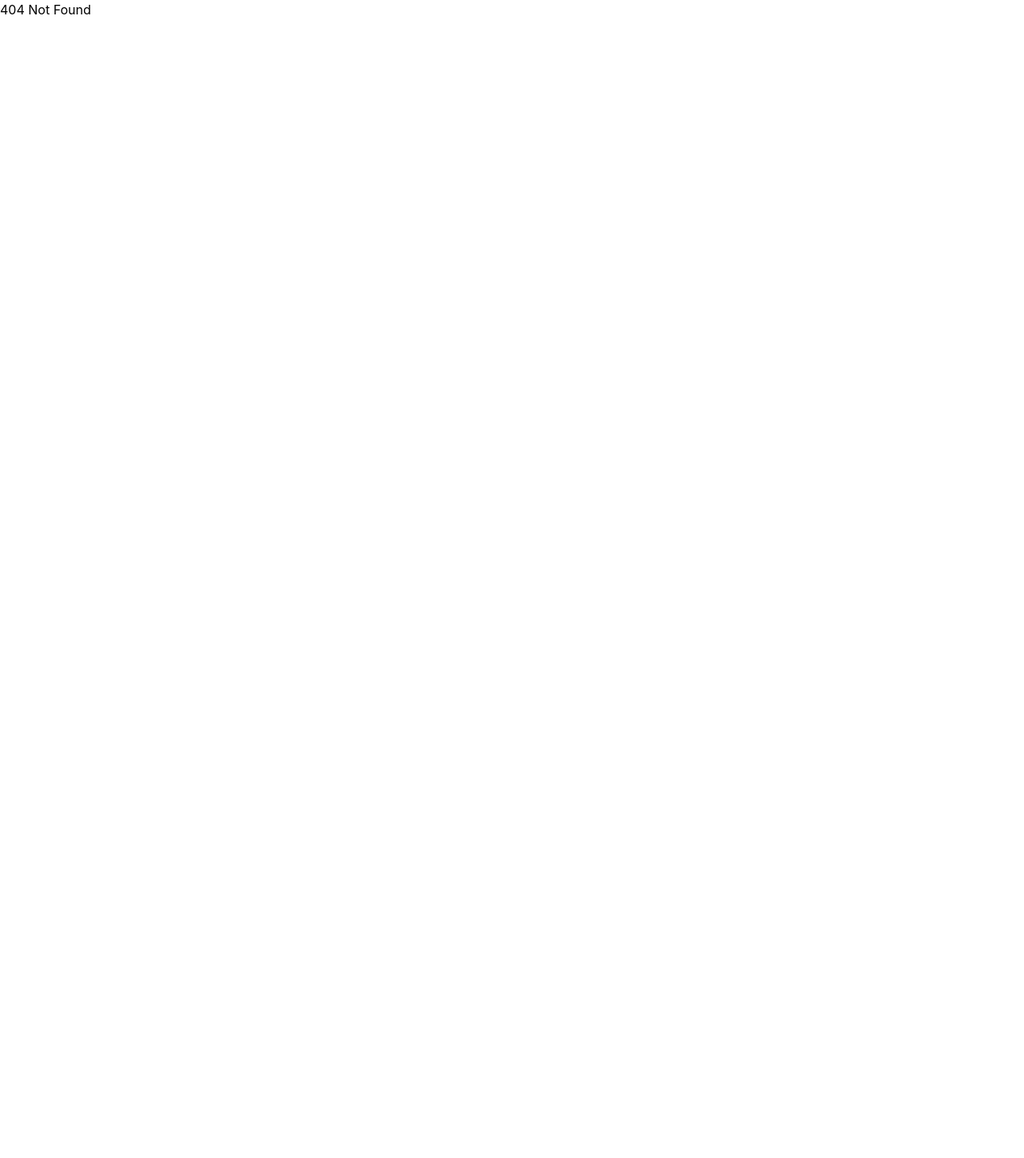
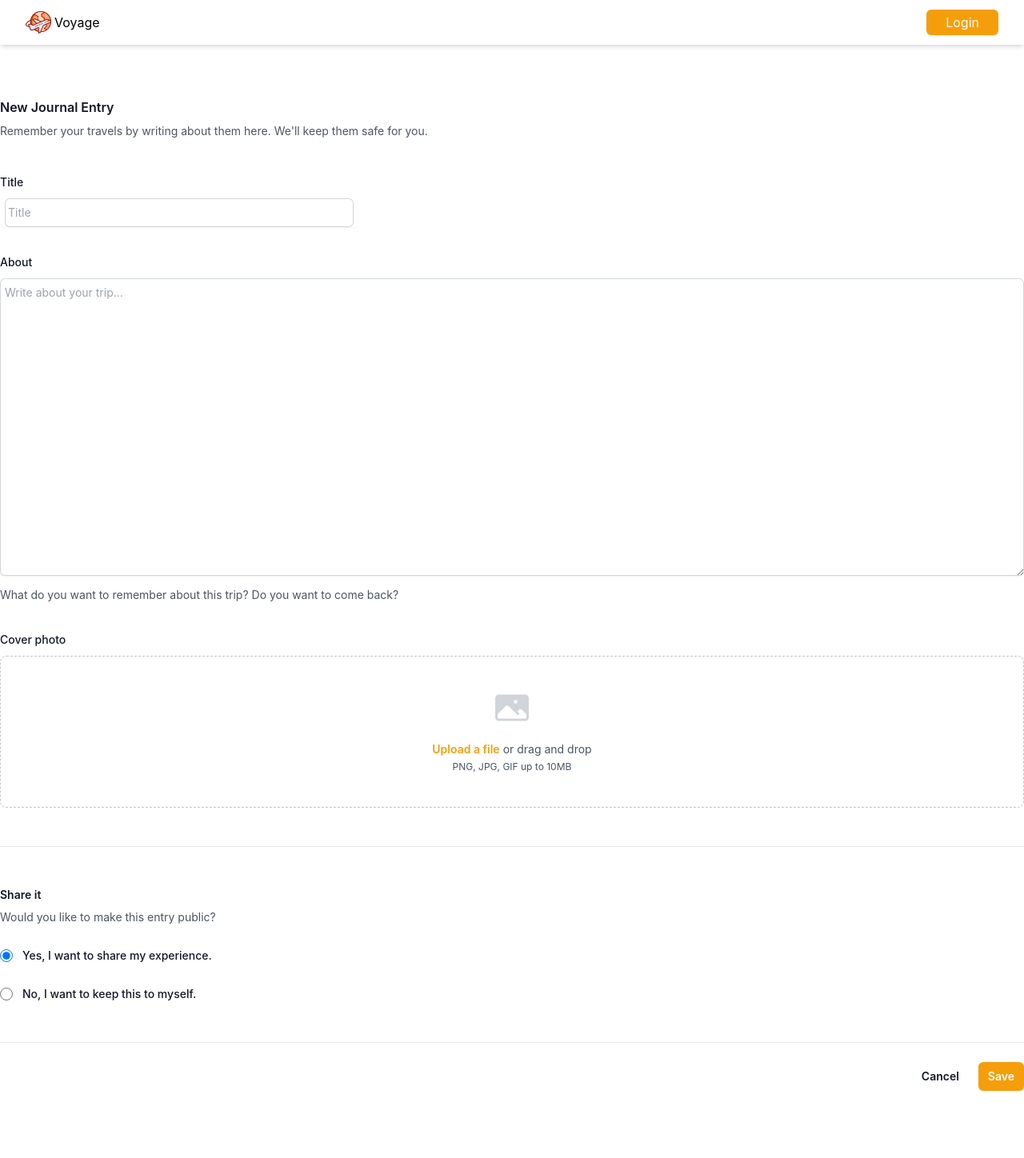
Before and after one commit to takapia95/Group-1, a React (Create React App) app in the folder client/: page /add-entry in a window 1280 px wide. Before the commit this address had no page. Shown: the top 1448 px of the page at 80% size. Before the commit the page ends 800 px from the top, so only its background shows below. Built offline with nearby package versions, Linux system fonts and the light colour scheme.

Commit message:
feat: Add 'add/entry' route to index.js, add AddEntry.jsx & Form.jsx components

```diff
--- /dev/null
+++ b/client/src/components/AddEntry.jsx
@@ -0,0 +1,11 @@
+import Form from "./Form";
+
+const AddEntry = () => {
+    return (
+        <div className="container mx-auto py-16">
+            <Form />
+        </div>
+    );
+}
+
+export default AddEntry;
--- /dev/null
+++ b/client/src/components/Form.jsx
@@ -0,0 +1,147 @@
+import { PhotoIcon } from '@heroicons/react/24/solid'
+import {useStore} from "../resources/store";
+import {useEffect, useState} from "react";
+
+const Form = () => {
+    const [error, setError] = useState('');
+    const addJournalEntry = useStore((state) => state.addJournalEntry);
+
+    const handleSubmit = async (e) => {
+        e.preventDefault();
+
+        const title = document.getElementById('title').value;
+        const text = document.getElementById('about').value;
+        const isPublic = document.getElementById('yes').checked; // TODO: use this to set the visibility of the entry
+
+        try {
+            await addJournalEntry(title, text);
+        } catch (error) {
+            setError('Failed to add journal entry');
+            console.error('Failed to add journal entry:', error);
+        }
+    };
+
+    return (
+        <form onSubmit={handleSubmit} id="form">
+            <div className="space-y-12">
+                <div className="border-b border-gray-900/10 pb-12">
+                    <h2 className="text-base font-semibold leading-7 text-gray-900">New Journal Entry</h2>
+                    <p className="mt-1 text-sm leading-6 text-gray-600">
+                        Remember your travels by writing about them here. We'll keep them safe for you.
+                    </p>
+
+                    <div className="mt-10 grid grid-cols-1 gap-x-6 gap-y-8 sm:grid-cols-6">
+                        <div className="sm:col-span-4">
+                            <label htmlFor="username" className="block text-sm font-medium leading-6 text-gray-900">
+                                Title
+                            </label>
+                            <div className="mt-2">
+                                <div className="flex rounded-md shadow-sm sm:max-w-md px-1.5">
+                                    <input
+                                        type="text"
+                                        name="title"
+                                        id="title"
+                                        autoComplete="on"
+                                        className="block flex-1 border-0 bg-transparent py-1.5 pl-1 text-gray-900 placeholder:text-gray-400 focus:ring-0 sm:text-sm sm:leading-6 ring-1 ring-inset ring-gray-300 rounded-md"
+                                        placeholder="Title"
+                                        maxLength={50}
+                                        required
+                                    />
+                                </div>
+                            </div>
+                        </div>
+
+                        <div className="col-span-full">
+                            <label htmlFor="about" className="block text-sm font-medium leading-6 text-gray-900">
+                                About
+                            </label>
+                            <div className="mt-2">
+                <textarea
+                    id="about"
+                    name="about"
+                    rows={15}
+                    className="block w-full rounded-md border-0 p-1.5 text-gray-900 shadow-sm ring-1 ring-inset ring-gray-300 placeholder:text-gray-400 sm:text-sm sm:leading-6"
+                    defaultValue={''}
+                    placeholder="Write about your trip..."
+                    maxLength={5000}
+                    required
+                />
+                            </div>
+                            <p className="mt-3 text-sm leading-6 text-gray-600">What do you want to remember about this trip? Do you want to come back?</p>
+                        </div>
+
+                        <div className="col-span-full">
+                            <label htmlFor="cover-photo" className="block text-sm font-medium leading-6 text-gray-900">
+                                Cover photo
+                            </label>
+                            <div className="mt-2 flex justify-center rounded-lg border border-dashed border-gray-900/25 px-6 py-10">
+                                <div className="text-center">
+                                    <PhotoIcon className="mx-auto h-12 w-12 text-gray-300" aria-hidden="true" />
+                                    <div className="mt-4 flex text-sm leading-6 text-gray-600">
+                                        <label
+                                            htmlFor="file-upload"
+                                            className="relative cursor-pointer rounded-md bg-white font-semibold text-amber-500 focus-within:outline-none focus-within:ring-2 focus-within:ring-amber-500 focus-within:ring-offset-2 hover:text-amber-400"
+                                        >
+                                            <span>Upload a file</span>
+                                            <input id="file-upload" name="file-upload" type="file" className="sr-only" />
+                                        </label>
+                                        <p className="pl-1">or drag and drop</p>
+                                    </div>
+                                    <p className="text-xs leading-5 text-gray-600">PNG, JPG, GIF up to 10MB</p>
+                                </div>
+                            </div>
+                        </div>
+                    </div>
+                </div>
+
+                <div className="border-b border-gray-900/10 pb-12">
+                    <div className="mt-1.5 space-y-10">
+                        <fieldset>
+                            <legend className="text-sm font-semibold leading-6 text-gray-900">Share it</legend>
+                            <p className="mt-1 text-sm leading-6 text-gray-600">Would you like to make this entry public?</p>
+                            <div className="mt-6 space-y-6">
+                                <div className="flex items-center gap-x-3">
+                                    <input
+                                        id="yes"
+                                        name="accessible"
+                                        type="radio"
+                                        className="h-4 w-4 border-gray-300 text-amber-500 focus:ring-amber-500"
+                                        defaultChecked
+                                    />
+                                    <label htmlFor="yes" className="block text-sm font-medium leading-6 text-gray-900">
+                                        Yes, I want to share my experience.
+                                    </label>
+                                </div>
+                                <div className="flex items-center gap-x-3">
+                                    <input
+                                        id="no"
+                                        name="accessible"
+                                        type="radio"
+                                        className="h-4 w-4 border-gray-300 text-amber-500 focus:ring-amber-500"
+                                    />
+                                    <label htmlFor="no" className="block text-sm font-medium leading-6 text-gray-900">
+                                        No, I want to keep this to myself.
+                                    </label>
+                                </div>
+                            </div>
+                        </fieldset>
+                    </div>
+                </div>
+            </div>
+
+            <div className="mt-6 flex items-center justify-end gap-x-6">
+                <button type="button" className="text-sm font-semibold leading-6 text-gray-900">
+                    Cancel
+                </button>
+                <button
+                    type="submit"
+                    className="rounded-md bg-amber-500 px-3 py-2 text-sm font-semibold text-white shadow-sm hover:bg-amber-400 focus-visible:outline focus-visible:outline-2 focus-visible:outline-offset-2 focus-visible:outline-amber-500"
+                >
+                    Save
+                </button>
+            </div>
+        </form>
+    )
+}
+
+export default Form;
--- a/client/src/index.js
+++ b/client/src/index.js
@@ -5,6 +5,7 @@ import App from './App';
 import Home from './components/Home';
 import SearchResults from "./components/SearchResults";
 import UserProfile from "./components/UserProfile";
+import AddEntry from "./components/AddEntry";
 import reportWebVitals from './reportWebVitals';
 import {
     createBrowserRouter,
@@ -25,6 +26,9 @@ const router = createBrowserRouter([
             },
             {
                 path: "/profile", element: < UserProfile />
+            },
+            {
+                path: "/add-entry", element: <AddEntry />
             }
         ]
     },
```
